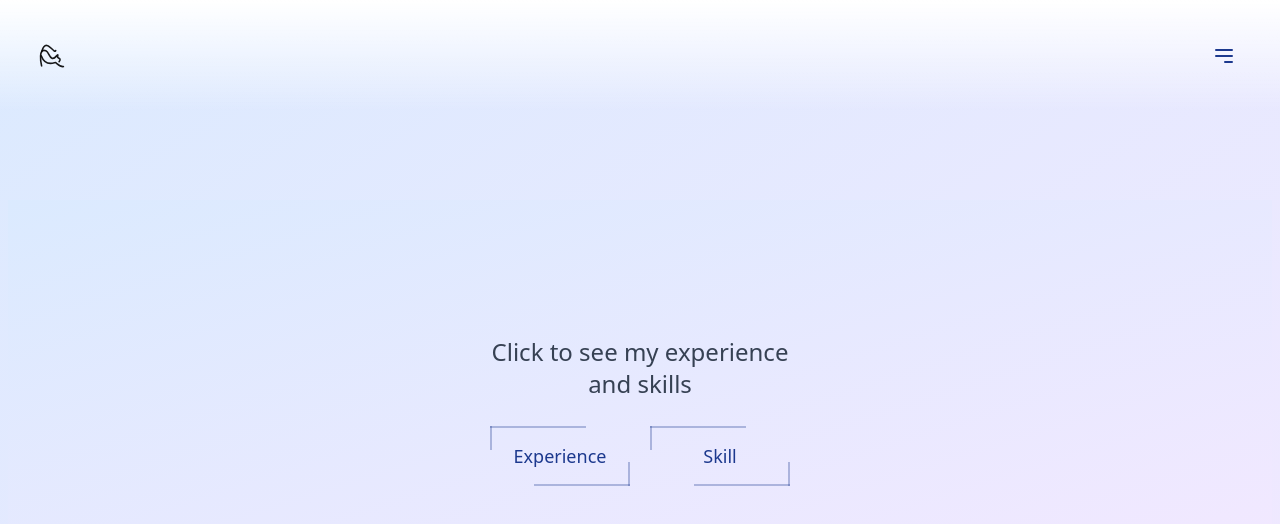
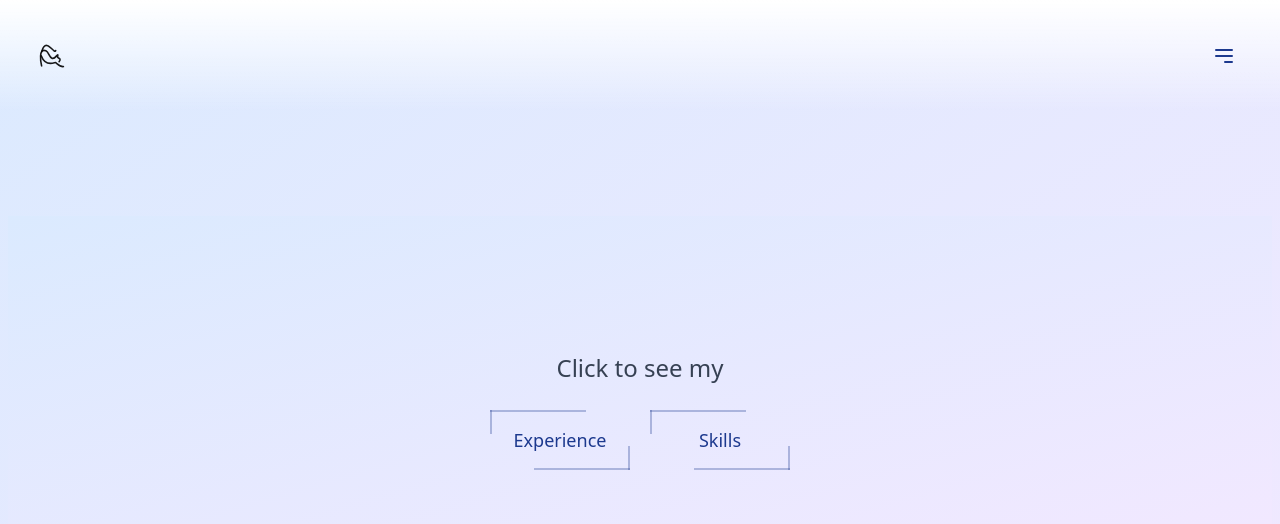
Before and after one commit to lun723/One-Idea, a React (Vite) app: page /about in a window 1280 px wide. Shown: the top 524 px of the page. Built offline with nearby package versions, Linux system fonts and the light colour scheme.

Commit message:
調整about頁面顯示方式

```diff
--- a/src/page/About.tsx
+++ b/src/page/About.tsx
@@ -41,9 +41,9 @@ const About: React.FC = () => {
             transition={{ duration: 0.8, ease: "easeOut" }}
             className="w-full md:w-3/7 px-2 md:px-6 py-10"
           >
-            <h2 className="text-lg sm:text-xl md:text-2xl font-light m-8 text-gray-700">
+            <h2 className="text-2xl font-light m-8 text-gray-700">
               <TypewriterText
-                text="Click to see my experience and skills"
+                text="Click to see my"
                 speed={100}
                 isActive={true}
                 onComplete={() => handleTextComplete("first")}
@@ -53,15 +53,15 @@ const About: React.FC = () => {
               initial={{ opacity: 0 }}
               animate={{ opacity: textCompletion.first ? 1 : 0 }}
               transition={{ duration: 0.5, ease: "easeOut" }}
-              className="flex flex-wrap gap-8 m-4 justify-center"
+              className="flex gap-8 m-4 justify-center"
             >
               <Button
-                label={cardVisibility.experience ? "Experience" : "Experience"}
+                label={"Experience"}
                 onClick={() => toggleCard("experience")}
               />
 
               <Button
-                label={cardVisibility.skills ? "Skill" : "Skill"}
+                label={"Skills"}
                 onClick={() => toggleCard("skills")}
               />
 
```
